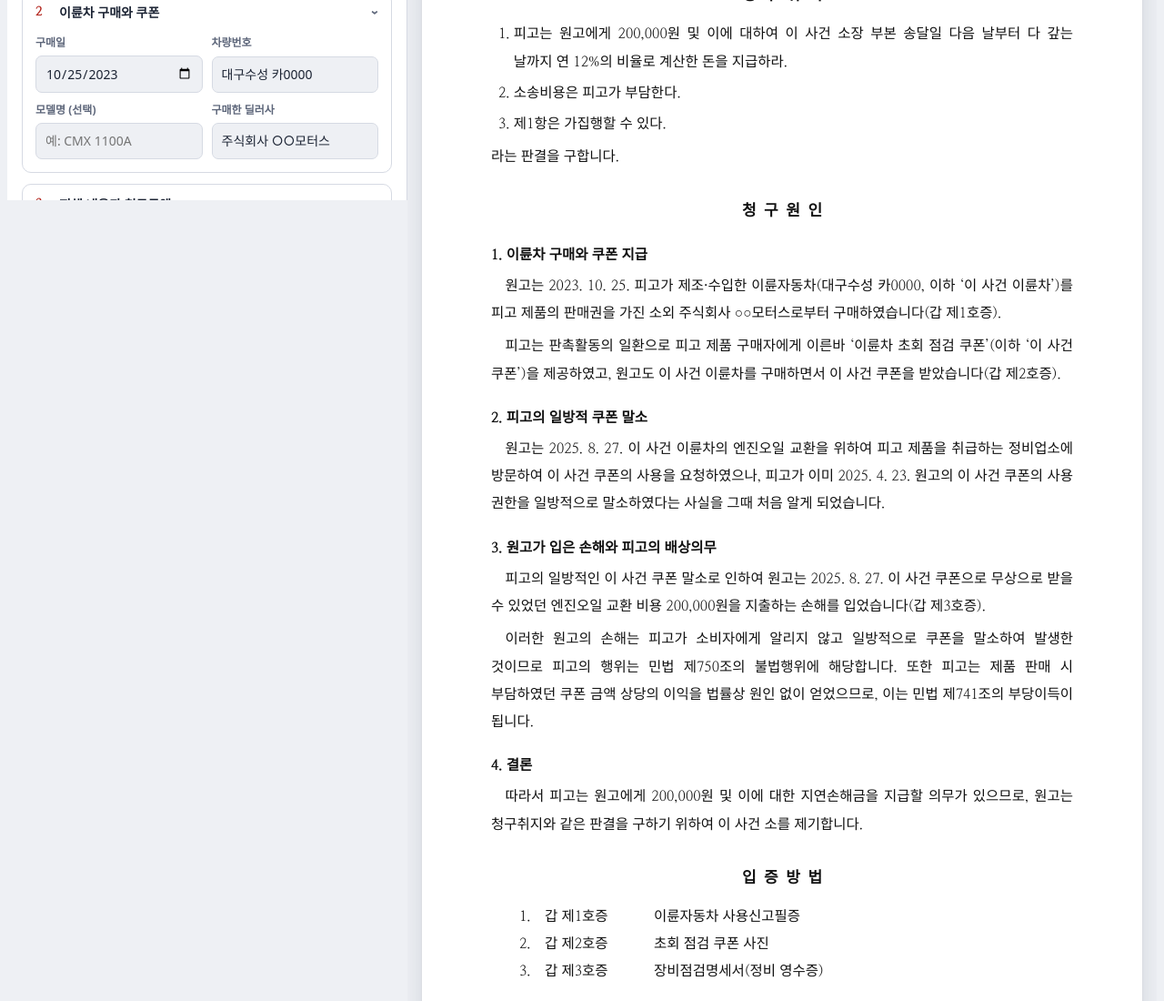
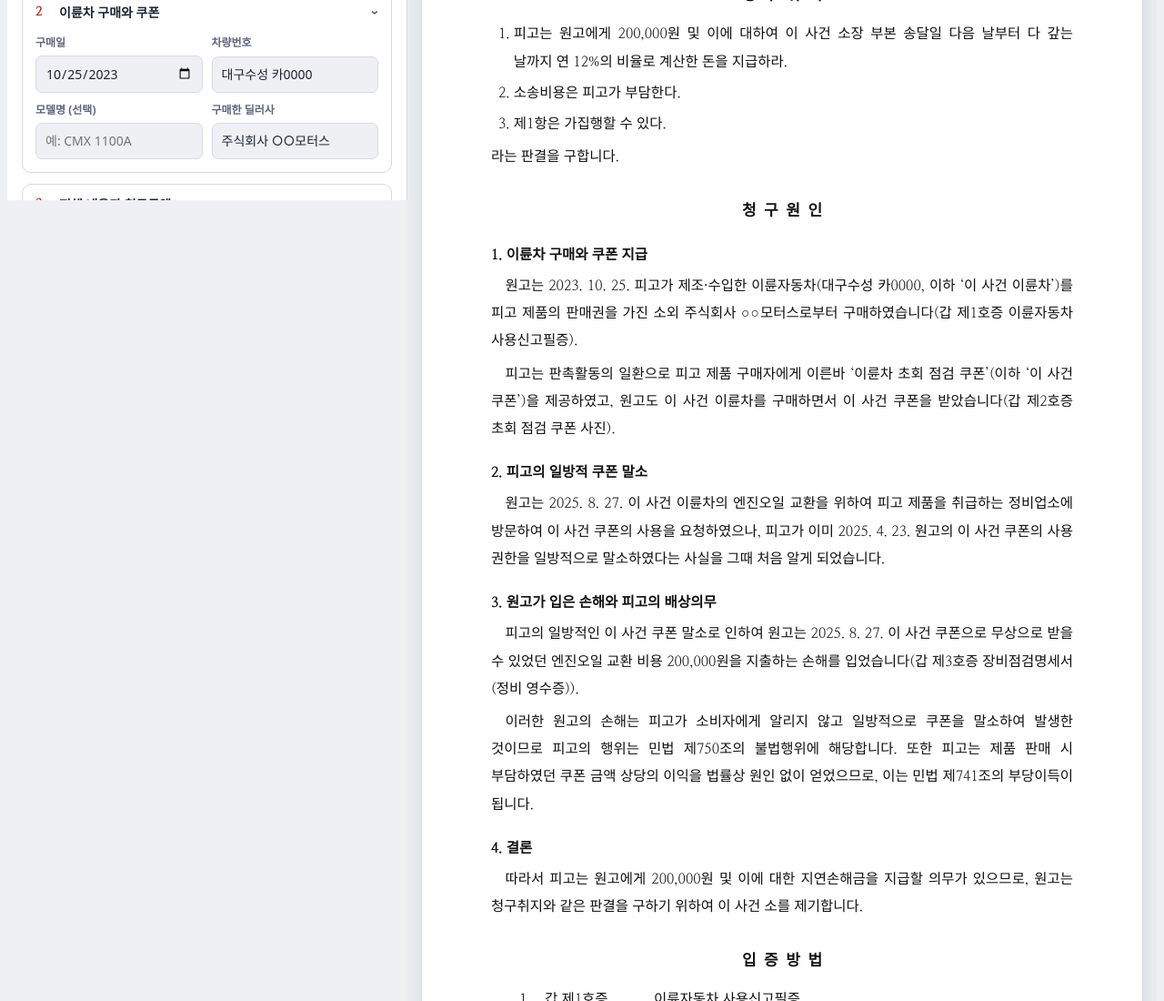
Before and after one commit to sweetrain4you-bot/selfro, a plain HTML site: page index.html in a window 1280 px wide. Shown: the part 601-1701 px from the top of the page at 91% size. Drawn offline with Linux system fonts and the light colour scheme; a web font is replaced by a local one.

Commit message:
본문 갑호증 표시에 서증 이름 추가
Co-Authored-By: Claude Opus 5.5 <noreply@anthropic.com>

```diff
--- a/index.html
+++ b/index.html
@@ -673,7 +673,12 @@ function build(){
   const v = readForm();
   const amt = num(v.amount);
   const nums = evNumbers();
-  const ref = k => nums[k] ? `(갑 제${nums[k]}호증)` : '';
+  const ref = k => {
+    if(!nums[k]) return '';
+    const e = evs.find(x=>x.key===k);
+    const nm = e ? (k==='decision' ? '소비자분쟁조정위원회 결정문' : (e.name||'').trim()) : '';
+    return `(갑 제${nums[k]}호증${nm?' '+esc(nm):''})`;
+  };
   const auto = findCourt(v.pAddr);
   const court = (auto && auto.court) || '';
   const fullAddr = v.pAddr ? v.pAddr + (v.pAddrDetail?`, ${v.pAddrDetail}`:'') + (v.pAddrRef?` ${v.pAddrRef}`:'') : '';
```
